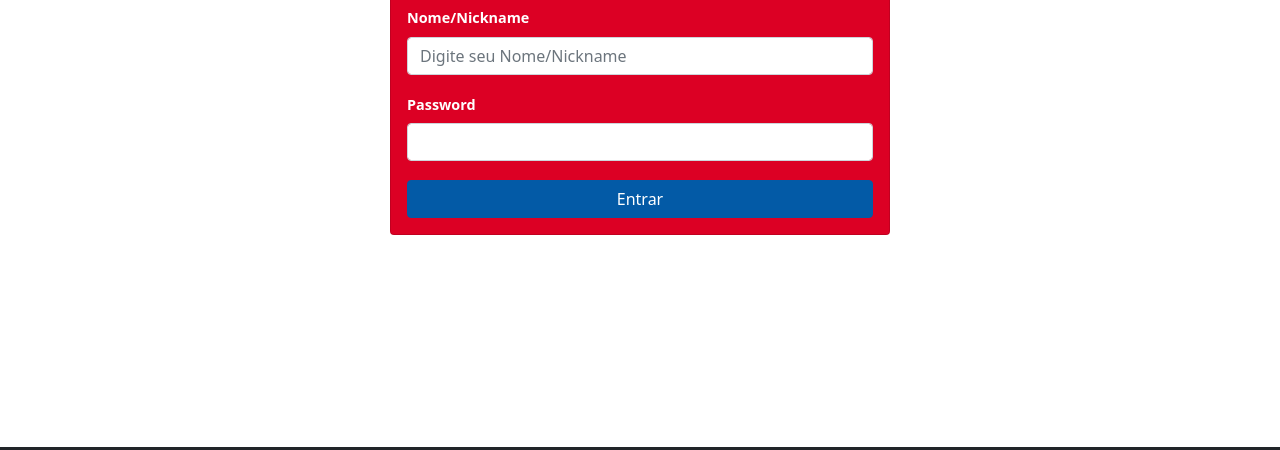
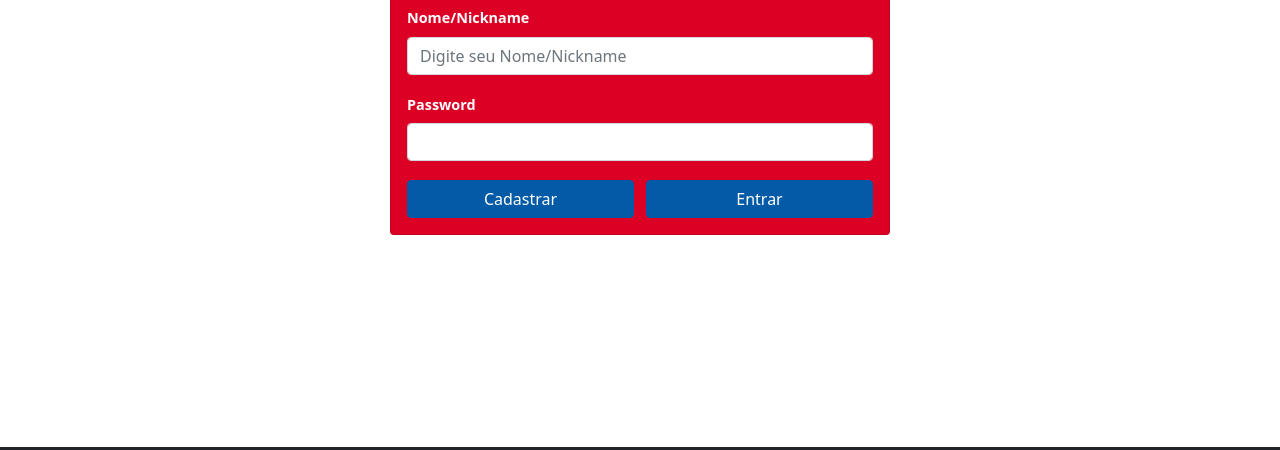
Before and after one commit to ICEI-PUC-Minas-PMV-SI/pmv-si-2022-1-e1-proj-web-t1-pra-jogar-juntinho, a website: page src/login.html in a window 1280 px wide. Shown: the part 337-787 px from the top of the page. Drawn offline with nearby package versions, Linux system fonts and the light colour scheme.

Commit message:
Botão de cadastro #31

```diff
--- a/src/login.html
+++ b/src/login.html
@@ -90,6 +90,9 @@
                 </div>
                 <!-- Botão de Logar -->
                 <div class="col-12 d-flex justify-content-center">
+                  <a type="button" style="margin-right:12px" class="btn btn-primary mt-3 w-100" href="/src/cadastro.html">
+                    Cadastrar
+                  </a>
                   <button type="button" id="logar" class="btn btn-primary mt-3 w-100">
                     Entrar
                   </button>
```
